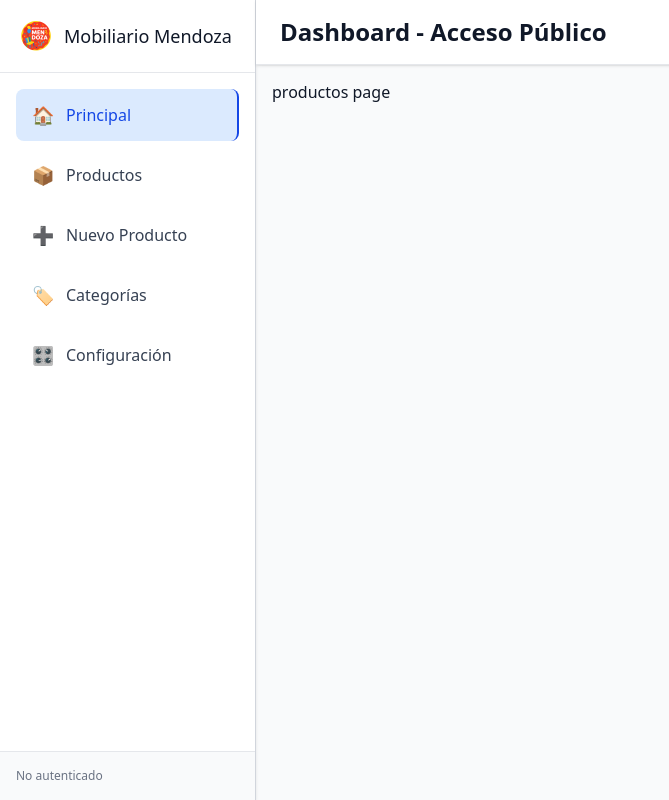
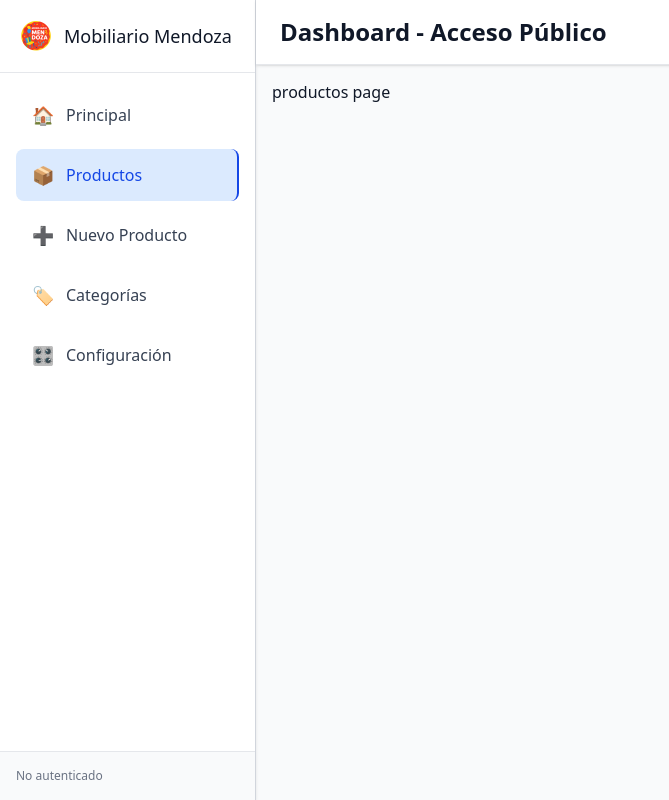
Before and after one commit to arm-code/i-am-a-pos-frontend, a Next.js app: page /productos in a window 1280 px wide. Shown: the whole page, without its empty margins (0-669 px from the left). Built offline with nearby package versions, Linux system fonts and the light colour scheme; no server answers.

Commit message:
fix: fixing actives items in navbar

```diff
--- a/app/(private)/layout.tsx
+++ b/app/(private)/layout.tsx
@@ -12,10 +12,10 @@ export default function PrivateLayout({ children }: { children: React.ReactNode
 
   useEffect(() => {
     // sincróniza currentView según la ruta actual
-    if (pathname.includes('categories')) setCurrentView('categories')
-    else if (pathname.includes('products')) setCurrentView('products')
-    else if (pathname.includes('create-product')) setCurrentView('create-product')
-    else if (pathname.includes('settings')) setCurrentView('configuracion')
+    if (pathname.includes('categorias')) setCurrentView('categorias')
+    else if (pathname.includes('productos')) setCurrentView('productos')
+    else if (pathname.includes('crear-producto')) setCurrentView('crear-producto')
+    else if (pathname.includes('configuracion')) setCurrentView('configuracion')
     else setCurrentView('principal')
   }, [pathname])
 
@@ -23,11 +23,11 @@ export default function PrivateLayout({ children }: { children: React.ReactNode
     <SidebarLayout currentView={currentView} onViewChange={(view) => {
       // navegación real en lugar de useState
       const paths: Record<string, string> = {
-        principal: '/',
-        products: '/productos',
-        categories: '/categorias',
-        'create-product': '/crear-producto',
-        'global-settings': '/configuracion',
+        'principal': '/',
+        'productos': '/productos',
+        'categorias': '/categorias',
+        'crear-producto': '/crear-producto',
+        'configuracion': '/configuracion',
       }
       router.push(paths[view] || '/')
     }}>
--- a/components/sidebar/Sidebar.tsx
+++ b/components/sidebar/Sidebar.tsx
@@ -53,17 +53,20 @@ export default function SidebarLayout({
 
   const menuItems: { id: View; label: string; icon: string }[] = [
     { id: 'principal', label: 'Principal', icon: '🏠' },
-    { id: 'products', label: 'Productos', icon: '📦' },
-    { id: 'create-product', label: 'Nuevo Producto', icon: '➕' },
-    { id: 'categories', label: 'Categorías', icon: '🏷️' },
-    { id: 'global-settings', label: 'Configuración', icon: '🎛️' },
+    { id: 'productos', label: 'Productos', icon: '📦' },
+    { id: 'crear-producto', label: 'Nuevo Producto', icon: '➕' },
+    { id: 'categorias', label: 'Categorías', icon: '🏷️' },
+    { id: 'configuracion', label: 'Configuración', icon: '🎛️' },
   ];
 
   return (
-    <div className='flex min-h-screen bg-gray-50' style={{
-    // ← Define el ancho del sidebar para el header
-    ['--sidebar-width' as any]: isSidebarOpen ? '16rem' : '4rem'
-  }}>
+    <div
+      className='flex min-h-screen bg-gray-50'
+      style={{
+        // ← Define el ancho del sidebar para el header
+        ['--sidebar-width' as any]: isSidebarOpen ? '16rem' : '4rem',
+      }}
+    >
       {/* Sidebar */}
       <aside
         className={`fixed top-0 left-0 flex flex-col h-screen transition-all duration-300 bg-white border-r border-gray-300 shadow-sm
--- a/types/View.types.ts
+++ b/types/View.types.ts
@@ -1 +1 @@
-export type View = 'products' | 'categories' | 'create-product' | 'configuracion' | 'principal'
+export type View = 'productos' | 'categorias' | 'crear-producto' | 'configuracion' | 'principal'
```
